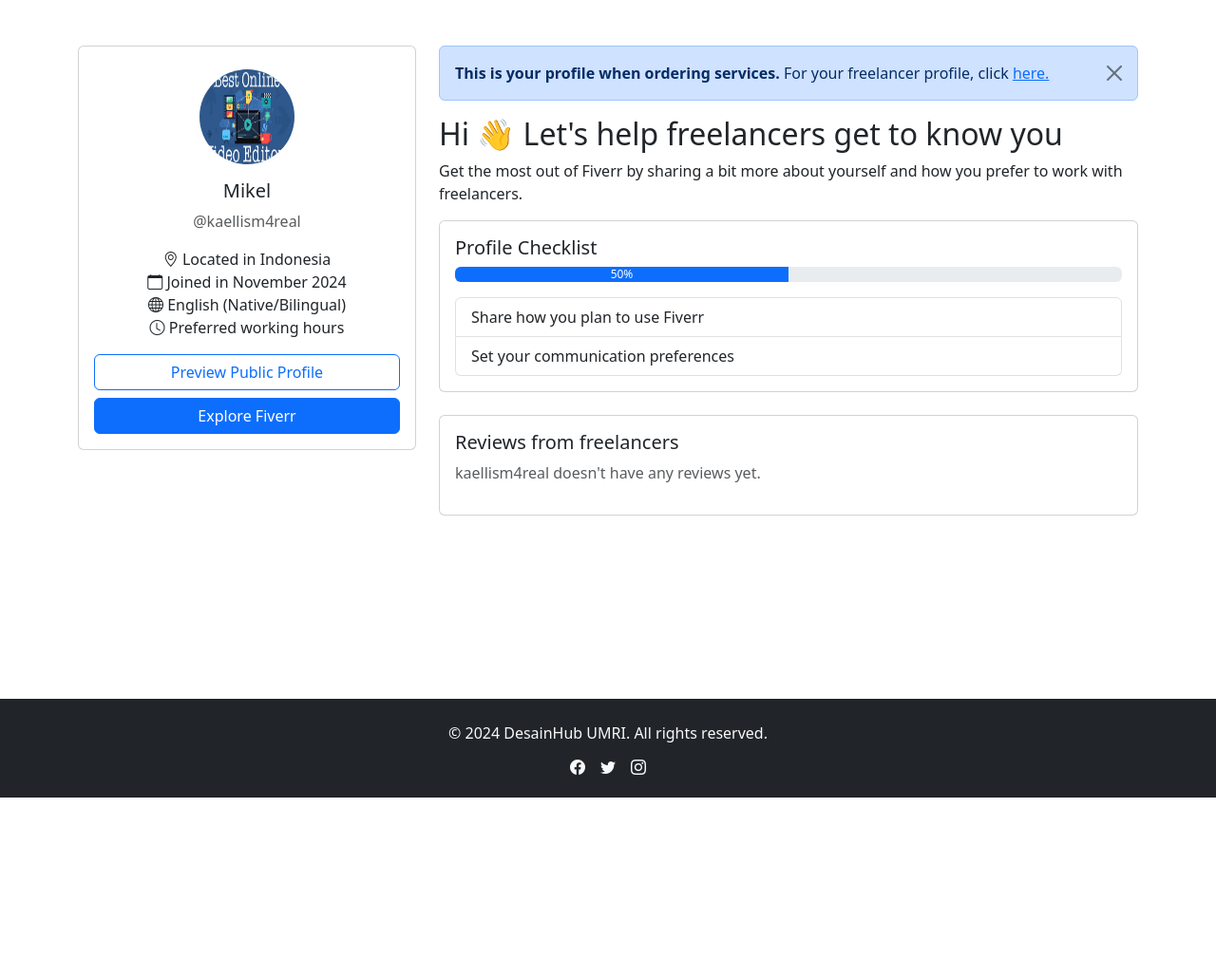
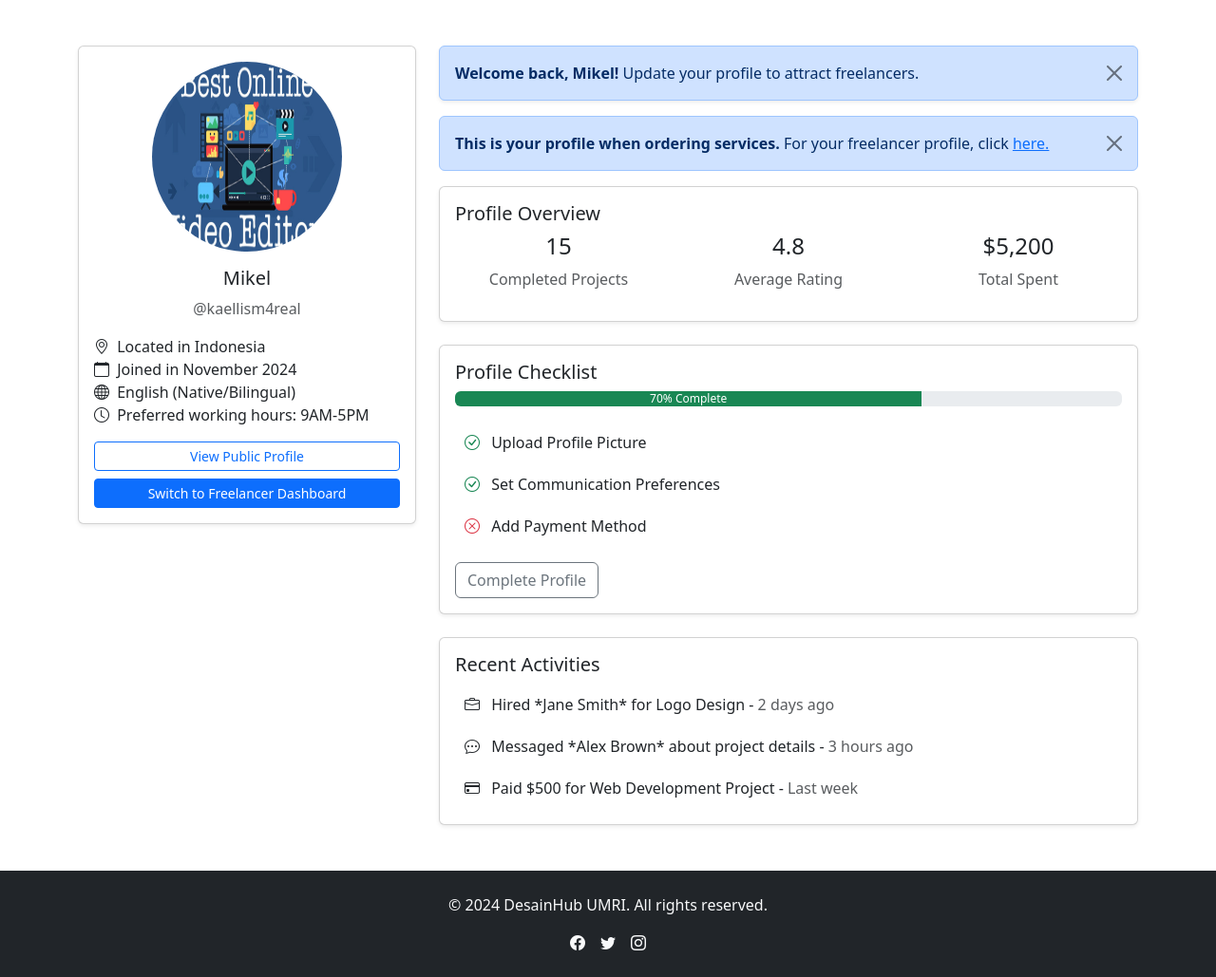
Before and after one commit to michaelfitra/DesainHub, a PHP site: page /desainhub/pages/dashboard-profile.php in a window 1280 px wide. Shown: the part 56-1085 px from the top of the page at 95% size. Before the commit the page ends 896 px from the top, so only its background shows below. Run offline with PHP 8.4, Linux system fonts and the light colour scheme; some libraries are stand-ins or nearby versions.

Commit message:
more profile page, add header feature, and minor changes

```diff
--- a/assets/css/style.css
+++ b/assets/css/style.css
@@ -46,3 +46,19 @@
   border-radius: 8px;
   z-index: 10;
 }
+
+.dropdown-menu {
+  border-radius: 8px;
+  border: 1px solid #ddd;
+  background-color: #fff;
+}
+
+.list-group-item {
+  border: none;
+  padding: 10px;
+  cursor: pointer;
+}
+
+.list-group-item:hover {
+  background-color: #f8f9fa;
+}
--- a/includes/header.php
+++ b/includes/header.php
@@ -28,15 +28,46 @@
         <!-- Bagian ini muncul jika user login -->
         <div class="collapse navbar-collapse" id="navbarSupportedContent">
             <ul class="navbar-nav ms-auto mb-2 mb-lg-0 gap-3 text-light d-flex align-items-center">
-                <li class="nav-item">
-                    <a class="nav-link" href="">
+                <li class="nav-item dropdown">
+                    <a class="nav-link dropdown" href="" data-bs-toggle="dropdown">
                         <i class="bi bi-bell"></i>
                     </a>
+                    <div class="dropdown-menu dropdown-menu-end p-3 shadow-lg" aria-labelledby="notificationDropdown"
+                        style="width: 300px; max-height: 400px; overflow-y: auto;">
+                        <h6 class="dropdown-header pt-0">Notifikasi</h6>
+                        <div class="list-group">
+                            <!-- Contoh Notifikasi -->
+                            <a href="#" class="list-group-item list-group-item-action">
+                                <div class="d-flex w-100 justify-content-between">
+                                    <h6 class="mb-1">Diskon 20%</h6>
+                                    <small class="text-muted">19 jam lalu</small>
+                                </div>
+                                <p class="mb-1">Dapatkan diskon 20% pada pesanan pertama Anda. Gunakan kode GETMORE20
+                                    saat checkout.</p>
+                            </a>
+                            <!-- Tambahkan notifikasi lain di sini -->
+                        </div>
+                    </div>
                 </li>
-                <li class="nav-item">
-                    <a class="nav-link" href="">
+                <li class="nav-item dropdown">
+                    <a class="nav-link dropdown" href="" data-bs-toggle="dropdown">
                         <i class="bi bi-envelope"></i>
                     </a>
+                    <div class="dropdown-menu dropdown-menu-end p-3 shadow-lg" aria-labelledby="notificationDropdown"
+                        style="width: 300px; max-height: 400px; overflow-y: auto;">
+                        <h6 class="dropdown-header pt-0">Pesan</h6>
+                        <div class="list-group">
+                            <!-- Contoh Notifikasi -->
+                            <a href="#" class="list-group-item list-group-item-action">
+                                <div class="d-flex w-100 justify-content-between">
+                                    <h6 class="mb-1">Another User</h6>
+                                    <small class="text-muted">2 jam lalu</small>
+                                </div>
+                                <p class="mb-1">Pesan dari user lain</p>
+                            </a>
+                            <!-- Tambahkan notifikasi lain di sini -->
+                        </div>
+                    </div>
                 </li>
                 <li class="nav-item">
                     <a class="nav-link" href="">
@@ -53,7 +84,8 @@
                             style="height: 30px;width: 30px;; border-radius: 50px;" alt="">
                     </a>
                     <ul class="dropdown-menu dropdown-menu-end mt-3">
-                        <li><a class="dropdown-item" href="<?php echo ASSETS_PATH_PAGES; ?>dashboard-profile.php">Profil</a></li>
+                        <li><a class="dropdown-item"
+                                href="<?php echo ASSETS_PATH_PAGES; ?>dashboard-profile.php">Profil</a></li>
                         <li><a class="dropdown-item" href="#">Pengaturan</a></li>
                         <li>
                             <hr class="dropdown-divider">
--- a/index.php
+++ b/index.php
@@ -109,7 +109,7 @@
             <div class="cta-section position-absolute top-50 start-50 translate-middle text-center">
                 <h2>Siap Memulai?</h2>
                 <h4>Bergabung sekarang dan dapatkan layanan terbaik dari freelancer UMRI.</h4>
-                <a href="#" class="btn btn-success btn-lg mt-2">Daftar Sekarang</a>
+                <a href="pages/masuk.php" class="btn btn-success btn-lg mt-2">Daftar Sekarang</a>
             </div>
 
             <div class="carousel-indicators">
--- a/pages/dashboard-profile.php
+++ b/pages/dashboard-profile.php
@@ -1,21 +1,3 @@
-<?php
-include '../includes/header.php';
-
-// session_start();
-
-// if (!isset($_SESSION['user_id'])) {
-//     header("Location: ../pages/masuk.php");
-//     exit;
-// }
-
-// // Fetch user data from the database
-// $user_id = $_SESSION['user_id'];
-// $query = "SELECT * FROM users WHERE id = ?";
-// $stmt = $pdo->prepare($query);
-// $stmt->execute([$user_id]);
-// $user = $stmt->fetch();
-
-?>
 <!DOCTYPE html>
 <html lang="en">
 
@@ -26,65 +8,109 @@
         integrity="sha384-QWTKZyjpPEjISv5WaRU9OFeRpok6YctnYmDr5pNlyT2bRjXh0JMhjY6hW+ALEwIH" crossorigin="anonymous" />
     <link rel="stylesheet" href="https://cdn.jsdelivr.net/npm/bootstrap-icons@1.11.3/font/bootstrap-icons.min.css">
     <link rel="stylesheet" href="assets/css/style.css">
-    <title>Profile</title>
+    <title>Profile Dashboard</title>
 </head>
 
 <body>
-    <div class="container mt-5" style="height: 80%;">
+    <?php include '../includes/header.php'; ?>
+
+    <div class="container mt-5">
         <div class="row">
-            <!-- Left Section (Profile Details) -->
+            <!-- Sidebar Section -->
             <div class="col-md-4">
-                <div class="card text-center">
-                    <img src="../assets/images/CoverImage.jpg" class="card-img-top rounded-circle mx-auto mt-4"
-                        alt="Profile Image" style="width: 100px; height: 100px;">
+                <div class="card text-center shadow-sm">
                     <div class="card-body">
+                        <img src="../assets/images/CoverImage.jpg" alt="Profile Image"
+                            class="img-fluid rounded-circle mb-3" style="width: 200px; height: 200px;">
                         <h5 class="card-title">Mikel</h5>
-                        <p class="card-text text-muted">@kaellism4real</p>
-                        <ul class="list-unstyled">
-                            <li><i class="bi bi-geo-alt"></i> Located in Indonesia</li>
-                            <li><i class="bi bi-calendar"></i> Joined in November 2024</li>
-                            <li><i class="bi bi-globe"></i> English (Native/Bilingual)</li>
-                            <li><i class="bi bi-clock"></i> Preferred working hours</li>
+                        <p class="text-muted">@kaellism4real</p>
+                        <ul class="list-unstyled text-start">
+                            <li><i class="bi bi-geo-alt me-1"></i> Located in Indonesia</li>
+                            <li><i class="bi bi-calendar me-1"></i> Joined in November 2024</li>
+                            <li><i class="bi bi-globe me-1"></i> English (Native/Bilingual)</li>
+                            <li><i class="bi bi-clock me-1"></i> Preferred working hours: 9AM-5PM</li>
                         </ul>
-                        <a href="#" class="btn btn-outline-primary w-100 mb-2">Preview Public Profile</a>
-                        <a href="#" class="btn btn-primary w-100">Explore Fiverr</a>
+                        <a href="public-profile.php" class="btn btn-outline-primary btn-sm w-100 mb-2">View Public
+                            Profile</a>
+                        <a href="freelancers-profile.php" class="btn btn-primary btn-sm w-100">Switch to Freelancer
+                            Dashboard</a>
                     </div>
                 </div>
             </div>
 
-            <!-- Right Section (Profile Checklist and Reviews) -->
+            <!-- Main Content Section -->
             <div class="col-md-8">
+                <div class="alert alert-primary alert-dismissible fade show shadow-sm" role="alert">
+                    <strong>Welcome back, Mikel!</strong> Update your profile to attract freelancers.
+                    <button type="button" class="btn-close" data-bs-dismiss="alert" aria-label="Close"></button>
+                </div>
                 <div class="alert alert-primary alert-dismissible fade show" role="alert">
                     <strong>This is your profile when ordering services.</strong> For your freelancer profile, click
-                    <a href="">here.</a>
+                    <a href="freelancers-profile.php">here.</a>
                     <button type="button" class="btn-close" data-bs-dismiss="alert" aria-label="Close"></button>
                 </div>
-                <h2>Hi 👋 Let's help freelancers get to know you</h2>
-                <p>Get the most out of Fiverr by sharing a bit more about yourself and how you prefer to work with
-                    freelancers.</p>
-
-                <!-- Profile Checklist -->
-                <div class="card mb-4">
+                <!-- Profile Overview -->
+                <div class="card mb-4 shadow-sm">
                     <div class="card-body">
-                        <h5 class="card-title">Profile Checklist</h5>
-                        <div class="progress mb-3">
-                            <div class="progress-bar" role="progressbar" style="width: 50%;" aria-valuenow="50"
-                                aria-valuemin="0" aria-valuemax="100">50%</div>
-                        </div>
-                        <div class="list-group">
-                            <a href="#" class="list-group-item list-group-item-action">Share how you plan to use
-                                Fiverr</a>
-                            <a href="#" class="list-group-item list-group-item-action">Set your communication
-                                preferences</a>
+                        <h5 class="card-title">Profile Overview</h5>
+                        <div class="row text-center">
+                            <div class="col-md-4">
+                                <h4>15</h4>
+                                <p class="text-muted">Completed Projects</p>
+                            </div>
+                            <div class="col-md-4">
+                                <h4>4.8</h4>
+                                <p class="text-muted">Average Rating</p>
+                            </div>
+                            <div class="col-md-4">
+                                <h4>$5,200</h4>
+                                <p class="text-muted">Total Spent</p>
+                            </div>
                         </div>
                     </div>
                 </div>
 
-                <!-- Reviews Section -->
-                <div class="card">
+                <!-- Profile Checklist -->
+                <div class="card mb-4 shadow-sm">
                     <div class="card-body">
-                        <h5 class="card-title">Reviews from freelancers</h5>
-                        <p class="text-muted">kaellism4real doesn't have any reviews yet.</p>
+                        <h5 class="card-title">Profile Checklist</h5>
+                        <div class="progress mb-3">
+                            <div class="progress-bar bg-success" role="progressbar" style="width: 70%;"
+                                aria-valuenow="70" aria-valuemin="0" aria-valuemax="100">70% Complete</div>
+                        </div>
+                        <ul class="list-group">
+                            <li class="list-group-item">
+                                <i class="bi bi-check-circle text-success me-2"></i> Upload Profile Picture
+                            </li>
+                            <li class="list-group-item">
+                                <i class="bi bi-check-circle text-success me-2"></i> Set Communication Preferences
+                            </li>
+                            <li class="list-group-item">
+                                <i class="bi bi-x-circle text-danger me-2"></i> Add Payment Method
+                            </li>
+                        </ul>
+                        <a href="profile-settings.php" class="btn btn-outline-secondary mt-3">Complete Profile</a>
+                    </div>
+                </div>
+
+                <!-- Recent Activities -->
+                <div class="card shadow-sm">
+                    <div class="card-body">
+                        <h5 class="card-title">Recent Activities</h5>
+                        <ul class="list-group">
+                            <li class="list-group-item">
+                                <i class="bi bi-briefcase me-2"></i> Hired *Jane Smith* for Logo Design - <span
+                                    class="text-muted">2 days ago</span>
+                            </li>
+                            <li class="list-group-item">
+                                <i class="bi bi-chat-dots me-2"></i> Messaged *Alex Brown* about project details - <span
+                                    class="text-muted">3 hours ago</span>
+                            </li>
+                            <li class="list-group-item">
+                                <i class="bi bi-credit-card me-2"></i> Paid $500 for Web Development Project - <span
+                                    class="text-muted">Last week</span>
+                            </li>
+                        </ul>
                     </div>
                 </div>
             </div>
--- a/pages/masuk.php
+++ b/pages/masuk.php
@@ -37,7 +37,7 @@
                     <button type="submit" class="btn btn-primary">Login</button>
                 </div>
                 <!-- Register Redirect -->
-                <p class="text-center mt-3">Don't have an account? <a href="daftar.html">Register here</a>.</p>
+                <p class="text-center mt-3">Don't have an account? <a href="daftar.php">Register here</a>.</p>
             </form>
         </div>
     </div>
--- a/pages/service-detail.php
+++ b/pages/service-detail.php
@@ -37,11 +37,12 @@
                 <!-- Profile Header -->
                 <div class="row align-items-center mb-4">
                     <div class="col-md-2 d-flex justify-content-center">
+                        <a href="public-profile.php">
                         <img src="../assets/Images/CoverImage.jpg" alt="User Photo" class="img-fluid rounded-circle"
-                            style="height: 100px; width: 100px;">
+                            style="height: 100px; width: 100px;"></a>
                     </div>
                     <div class="col-md-6">
-                        <h2>User Name</h2>
+                    <a href="public-profile.php" class="text-black text-decoration-none"><h2>User Name</h2></a>
                         <p class="text-muted">Professional Tagline (e.g., Graphic Designer, Web Developer)</p>
                         <div class="d-flex align-items-center">
                             <span class="text-warning">
```
Also changed, not shown: pages/freelancers-profile.php (added, +150 -0 lines), pages/public-profile.php (added, +84 -0 lines).
